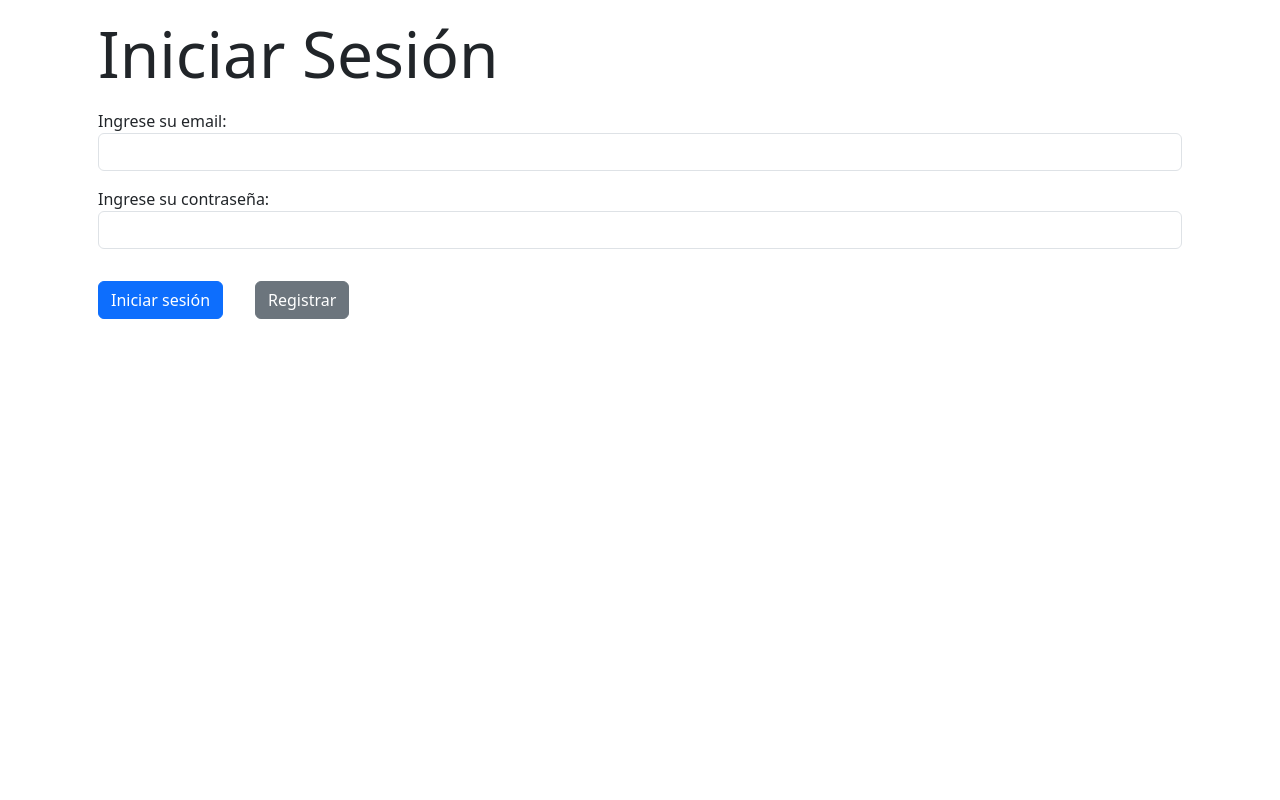
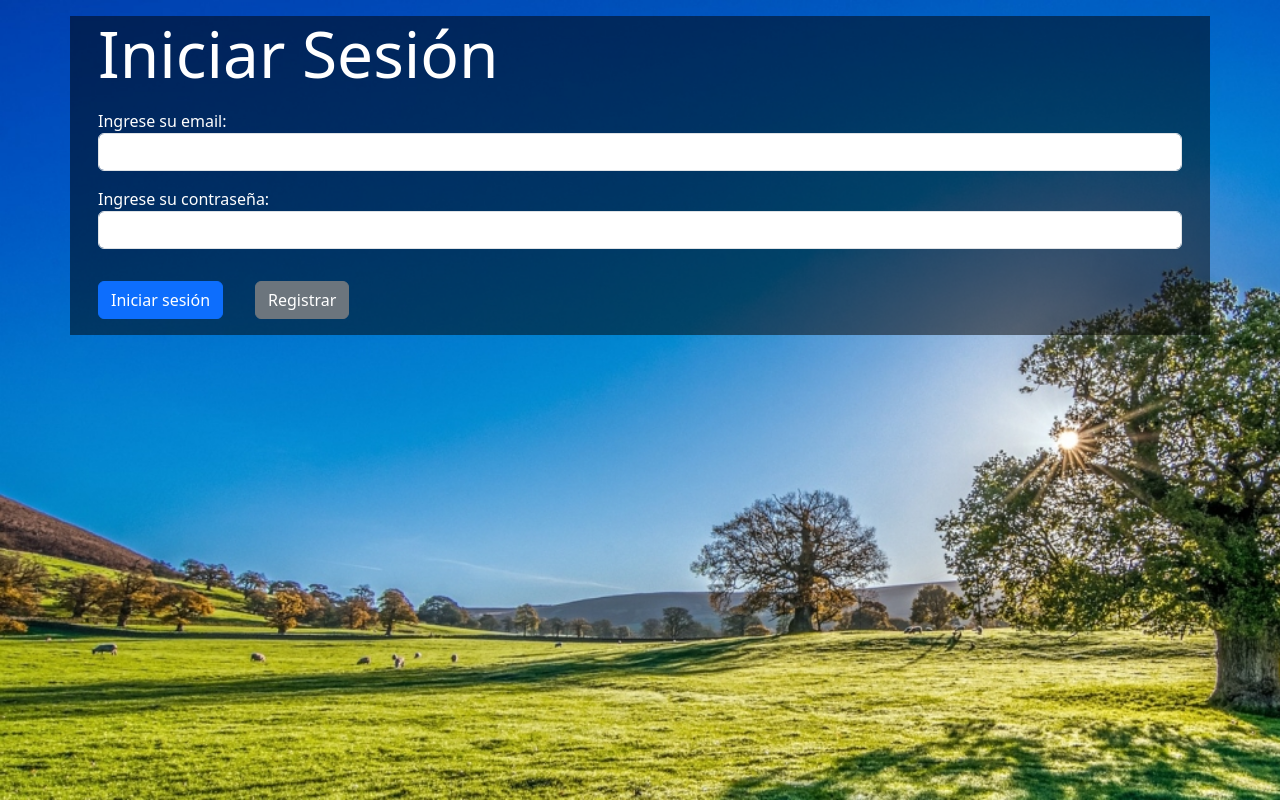
Before and after one commit to LogicalTrue/proyecto-final, a React (Create React App) app in the folder respirar/: page / in a window 1280 px wide. Built offline with nearby package versions, Linux system fonts and the light colour scheme.

Commit message:
se le agrega un background

```diff
--- a/respirar/src/Components/Main.js
+++ b/respirar/src/Components/Main.js
@@ -13,6 +13,8 @@ import CreatePermission from '../Components/CreatePermission';
 import AssignPermission from '../Components/AssignPermission';
 import Profile from '../Components/Profile';
 import EditProfile from '../Components/EditProfile';
+
+
 
 const Main = () => {
   const [isAdmin, setIsAdmin] = useState(false);
@@ -59,14 +61,17 @@ const Main = () => {
 
     // Si no se ha seleccionado ningún componente, muestra el mensaje de bienvenida
     return (
-      <div className="welcome-message">
-        <h2>Bienvenido(a) a respirar</h2>
-        <p>Seleccione una opción del menú para comenzar</p>
+      <div className="container-fluid mt-5 main-container">
+        <div className="welcome-message">
+          <h2 className="glow-text">Bienvenido(a) a la página respirar</h2>
+          <p className="fade-in-text">Seleccione una opción del menú para comenzar.</p>
+        </div>
       </div>
     );
   };
 
   return (
+
     <div className="container mt-5">
       <nav className="navbar navbar-expand-lg navbar-light bg-light">
         <ul className="navbar-nav">
--- a/respirar/src/Components/main.css
+++ b/respirar/src/Components/main.css
@@ -2,10 +2,35 @@
   border-right: 2px solid #000000;
 }
 
-.nav {
-  background-color: #000000;
+.welcome-message {
+  overflow: hidden;
+  position: relative;
 }
 
-.btn-bold {
-  font-weight: bold;
+.welcome-message .glow-text {
+  position: relative;
+  animation: scroll-left 15s linear infinite;
+  white-space: nowrap;
 }
+
+@keyframes scroll-left {
+  0% {
+    transform: translateX(100%);
+  }
+  100% {
+    transform: translateX(-100%);
+  }
+}
+
+body {
+  background-image: url(../Assets/Images/background-respirar.jpg);
+  background-repeat: no-repeat;
+  background-size: cover;
+  background-attachment: fixed;
+  color: white;
+}
+
+.container {
+  background-color: rgba(0, 0, 0, 0.5);
+  color: white;
+}
```
Also changed, not shown: 12 other files (tests, documents, lock files or other folders).
